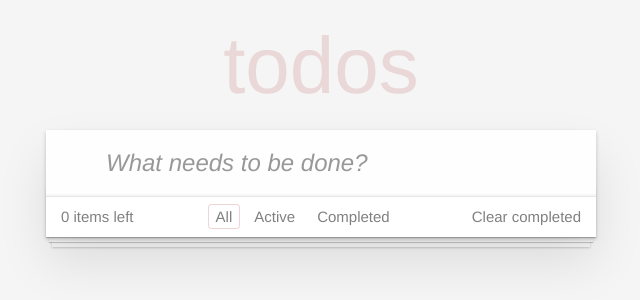
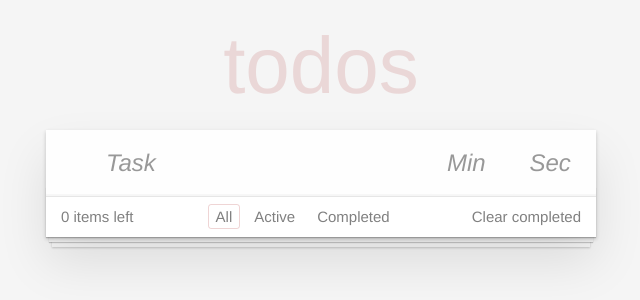
Before and after one commit to findthednif/React-TodoApp, a React (Create React App) app: page / in a window 1280 px wide. Shown: the top 300 px of the page, without its empty margins (319-959 px from the left). Built offline with nearby package versions, Linux system fonts and the light colour scheme.

Commit message:
Task 2.3.9

```diff
--- a/src/components/App.jsx
+++ b/src/components/App.jsx
@@ -48,12 +48,14 @@ export default class App extends React.Component {
       }
     })
   }
-  addItem = (text) => {
+  addItem = (text, min, sec) => {
     const newItem = {
       textContent: text,
       completed: false,
       id: this.maxId++,
       date: new Date(),
+      timerMin: min,
+      timerSec: sec,
     }
     this.setState(({ todoData }) => {
       return {
--- a/src/components/NewTaskForm.jsx
+++ b/src/components/NewTaskForm.jsx
@@ -4,37 +4,63 @@ import PropTypes from 'prop-types'
 export default class NewTaskForm extends React.Component {
   state = {
     value: '',
+    minutes: '',
+    seconds: '',
   }
   printValue = (e) => {
     this.setState({
       value: e.target.value,
     })
   }
+  printMinutes = (e) => {
+    this.setState({
+      minutes: e.target.value,
+    })
+  }
+  printSeconds = (e) => {
+    this.setState({
+      seconds: e.target.value,
+    })
+  }
   submit = (e) => {
     e.preventDefault()
-    if (this.state.value.trim() === '') {
+    const { value, minutes, seconds } = this.state
+    if (value.trim() === '') {
       this.setState({
         value: '',
       })
       return
     }
-    this.props.onAdded(this.state.value)
+    const numMinutes = parseInt(minutes, 10)
+    const numSeconds = parseInt(seconds, 10)
+    if (isNaN(numMinutes) || isNaN(numSeconds) || numMinutes < 0 || numSeconds < 0 || numSeconds > 59) {
+      return
+    }
+    this.props.onAdded(value, minutes, seconds)
     this.setState({
       value: '',
+      minutes: '',
+      seconds: '',
     })
   }
   render() {
+    const { value, minutes, seconds } = this.state
     return (
-      <form className="header" onSubmit={this.submit}>
+      <header className="header">
         <h1>todos</h1>
-        <input
-          className="new-todo"
-          placeholder="What needs to be done?"
-          autoFocus
-          value={this.state.value}
-          onChange={this.printValue}
-        />
-      </form>
+        <form
+          className="new-todo-form"
+          onKeyDown={(e) => {
+            if (e.key === 'Enter') {
+              this.submit(e)
+            }
+          }}
+        >
+          <input className="new-todo" placeholder="Task" autoFocus value={value} onChange={this.printValue} />
+          <input className="new-todo-form__timer" placeholder="Min" value={minutes} onChange={this.printMinutes} />
+          <input className="new-todo-form__timer" placeholder="Sec" value={seconds} onChange={this.printSeconds} />
+        </form>
+      </header>
     )
   }
   static propTypes = {
--- a/src/components/Task.jsx
+++ b/src/components/Task.jsx
@@ -6,6 +6,39 @@ export default class Task extends React.Component {
   state = {
     value: '',
     editing: false,
+    minutes: this.props.todo.timerMin,
+    seconds: this.props.todo.timerSec,
+    timerRunning: false,
+  }
+  startTimer = () => {
+    this.setState({ timerRunning: true })
+    this.timerInterval = setInterval(this.timerTick, 1000)
+  }
+  stopTimer = () => {
+    this.setState({
+      timerRunning: false,
+    })
+    clearInterval(this.timerInterval)
+  }
+  timerTick = () => {
+    this.setState((prevState) => {
+      const { minutes, seconds } = prevState
+      if (Number(minutes) === 0 && Number(seconds) === 0) {
+        clearInterval(this.timerInterval)
+        return {
+          timerRunning: false,
+        }
+      }
+      if (Number(seconds) === 0) {
+        return {
+          minutes: minutes - 1,
+          seconds: 59,
+        }
+      }
+      return {
+        seconds: seconds - 1,
+      }
+    })
   }
   printingNewTask = (e) => {
     if (e.key === 'Escape') {
@@ -15,7 +48,6 @@ export default class Task extends React.Component {
         editing: false,
       })
     } else {
-      console.log(e.key)
       this.setState({
         value: e.target.value,
       })
@@ -80,13 +112,29 @@ export default class Task extends React.Component {
   render() {
     const { todo, onDeleted, onCompleted } = this.props
     const { textContent, completed } = todo
+    const { minutes, seconds } = this.state
     return (
       <li className={this.className()}>
         <div className="view">
-          <input className="toggle" type="checkbox" defaultChecked={completed} onClick={onCompleted} />
+          <input
+            className="toggle"
+            type="checkbox"
+            defaultChecked={completed}
+            onClick={() => {
+              onCompleted()
+              this.stopTimer()
+            }}
+          />
           <label>
-            <span className="description">{textContent}</span>
-            <span className="created">{`created ${this.taskCreateTime()}`}</span>
+            <span className="title">{textContent}</span>
+            <span className="description">
+              <button className="icon icon-play" onClick={this.startTimer}></button>
+              <button className="icon icon-pause" onClick={this.stopTimer}></button>
+              <span>
+                {minutes}:{seconds}
+              </span>
+            </span>
+            <span className="description">{`created ${this.taskCreateTime()}`}</span>
           </label>
           <button className="icon icon-edit" onClick={this.editingTask}></button>
           <button className="icon icon-destroy" onClick={onDeleted}></button>
--- a/src/index.css
+++ b/src/index.css
@@ -89,7 +89,13 @@ body {
   text-rendering: optimizeLegibility;
 }
 
+.new-todo-form {
+  display: flex;
+  margin-bottom: 0;
+}
+
 .new-todo,
+.new-todo-form .new-todo-form__timer,
 .edit {
   position: relative;
   margin: 0;
@@ -107,11 +113,21 @@ body {
   -moz-osx-font-smoothing: grayscale;
 }
 
-.new-todo {
+.new-todo,
+.new-todo-form .new-todo-form__timer {
   padding: 16px 16px 16px 60px;
   border: none;
   background: rgba(0, 0, 0, 0.003);
   box-shadow: inset 0 -2px 1px rgba(0, 0, 0, 0.03);
+}
+
+.new-todo {
+  width: 70%;
+}
+
+.new-todo-form .new-todo-form__timer {
+  width: 15%;
+  padding-left: 16px;
 }
 
 .main {
@@ -224,12 +240,16 @@ body {
   padding: 15px 85px 15px 60px;
 }
 
-.todo-list li label .created {
+.todo-list li .view {
+  position: relative;
+}
+
+.todo-list li label .description {
   font-size: 13px;
   color: gray;
 }
 
-.todo-list li label .description {
+.todo-list li label .title {
   word-break: break-all;
   display: block;
   line-height: 1.2;
@@ -238,20 +258,17 @@ body {
   color: #4d4d4d;
 }
 
-.todo-list li.completed label .description {
+.todo-list li.completed label .title {
   color: #cdcdcd;
   text-decoration: line-through;
 }
 
 .todo-list li .icon {
-  position: absolute;
-  top: 0;
-  bottom: -3px;
   width: 30px;
   height: 40px;
   font-size: 34px;
   color: #cc9a9a;
-  margin: auto 0 11px;
+  margin: auto 0;
   transition: color 0.2s ease-out;
   cursor: pointer;
 }
@@ -261,6 +278,9 @@ body {
 }
 
 .todo-list li .icon-destroy {
+  position: absolute;
+  top: 0;
+  bottom: -3px;
   right: 10px;
 }
 
@@ -269,12 +289,35 @@ body {
 }
 
 .todo-list li .icon-edit {
+  position: absolute;
+  top: 0;
+  bottom: -3px;
   font-size: 19px;
   right: 45px;
 }
 
 .todo-list li .icon-edit:after {
   content: '✎';
+}
+
+.todo-list li .icon-pause,
+.todo-list li .icon-play {
+  font-size: 18px;
+  width: 18px;
+  height: 18px;
+  margin-right: 15px;
+}
+
+.todo-list li .icon-play {
+  font-size: 15px;
+}
+
+.icon-pause:after {
+  content: '⏸';
+}
+
+.icon-play:after {
+  content: '▶';
 }
 
 .todo-list li .edit {
```
